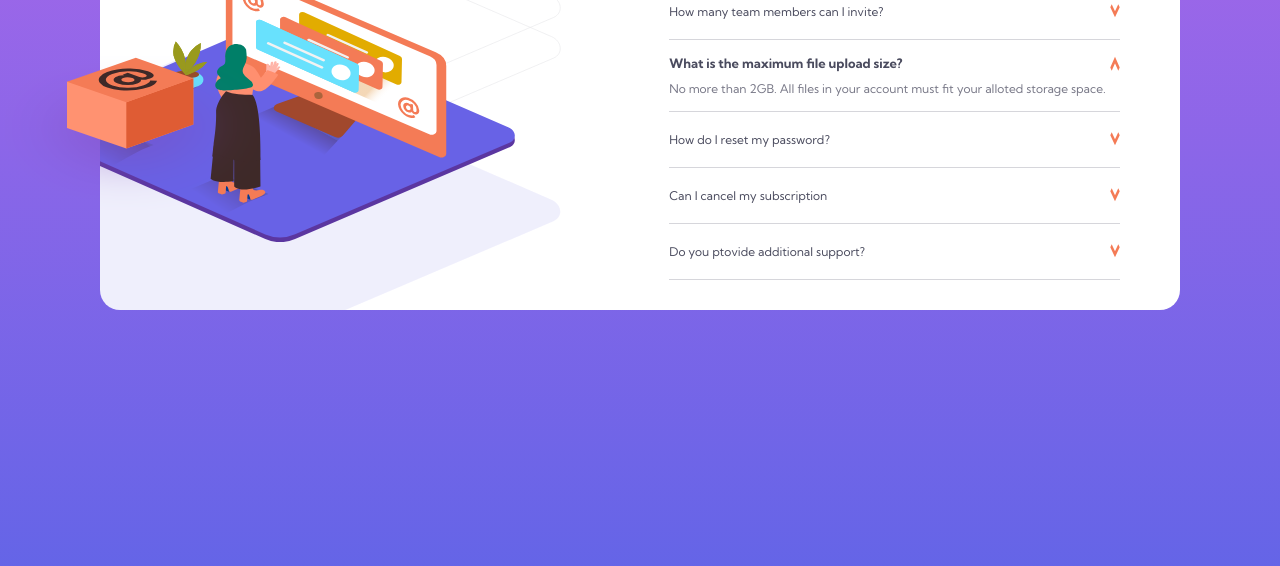
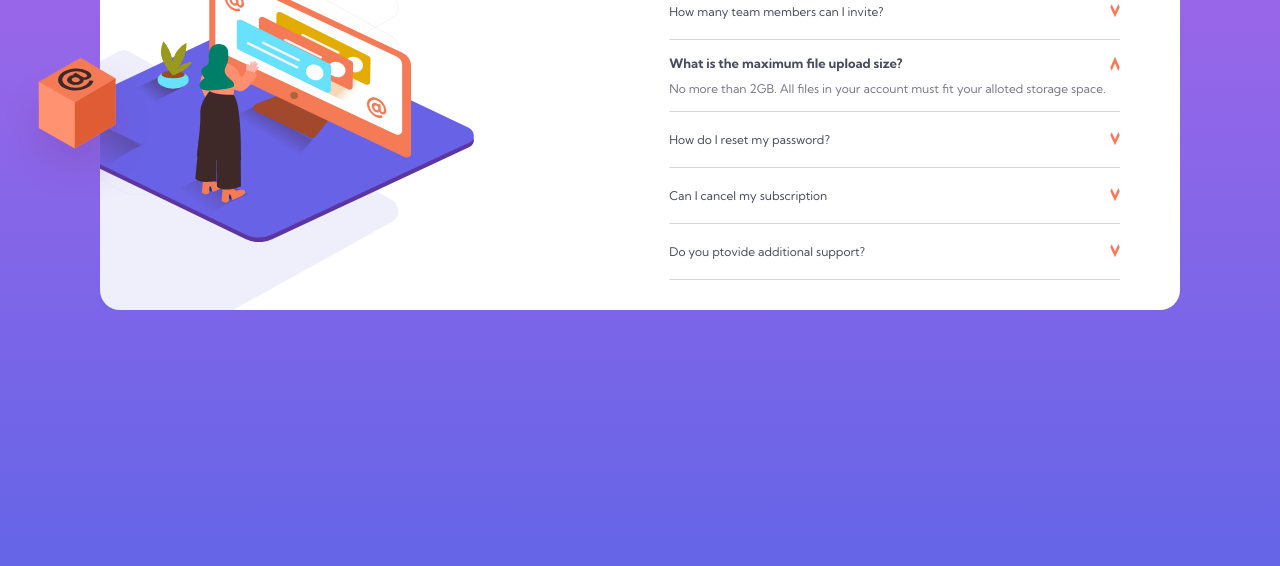
Before and after one commit to KjROX/faq, a plain HTML site: page index.html in a window 1280 px wide. Shown: the part 234-800 px from the top of the page. Drawn offline with Linux system fonts and the light colour scheme.

Commit message:
3rd,4th,5th image max width given

```diff
--- a/style.css
+++ b/style.css
@@ -130,7 +130,7 @@ main {
     left: -7rem;
     z-index: 2;
     height: 70%;
-    width: 90%;
+    max-width: 44.4rem;
   }
   .fourth-image {
     display: block;
@@ -139,7 +139,7 @@ main {
     left: -10.5rem;
     z-index: 3;
     height: 40%;
-    width: 25%;
+    max-width: 24.1rem;
   }
   .fifth-image {
     position: absolute;
@@ -147,7 +147,7 @@ main {
     top: -7rem;
     z-index: 1;
     height: 130%;
-    width: 130%;
+    max-width: 64.2rem;
   }
   .hero-intro {
     flex-grow: 1;
```
